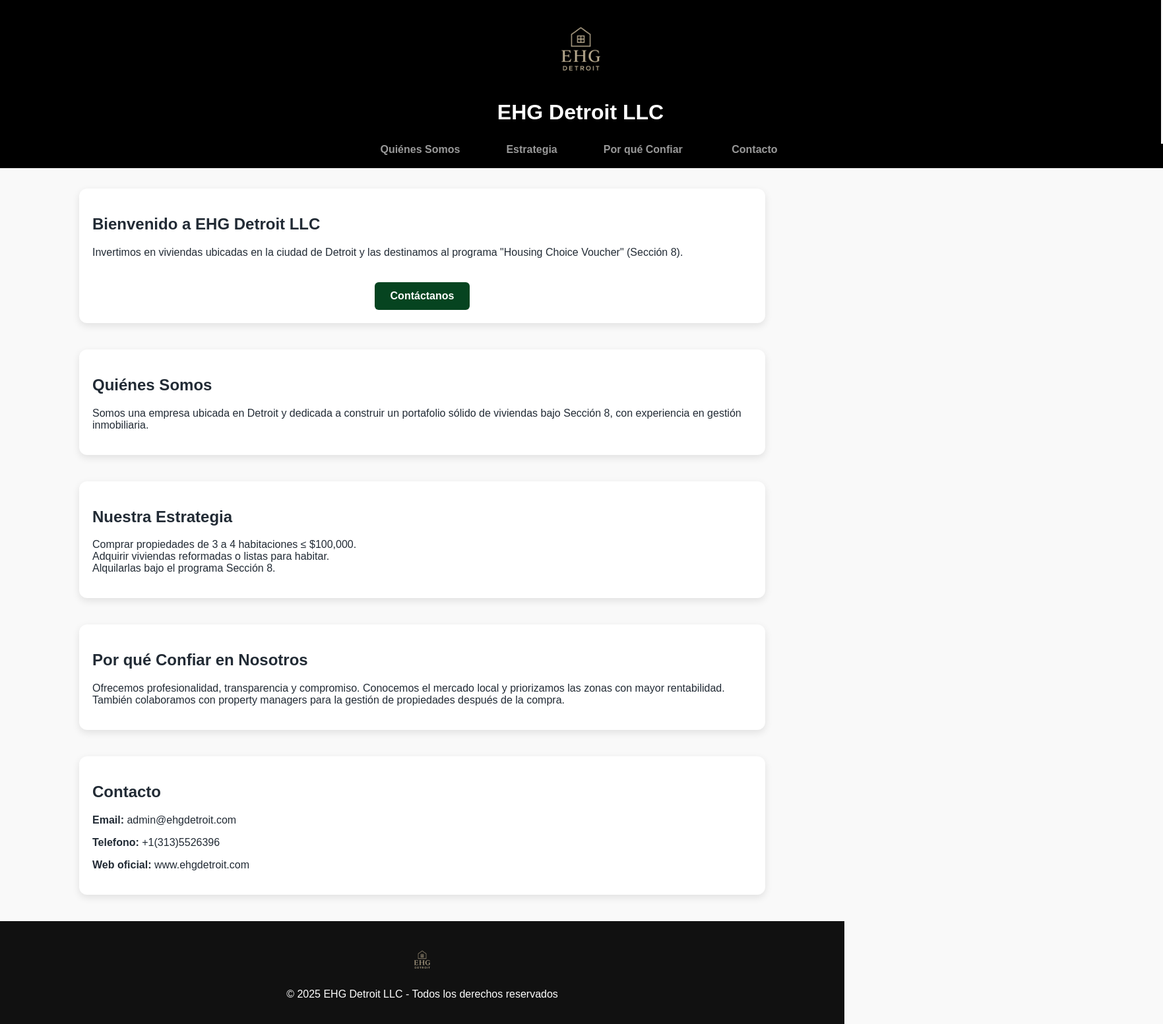
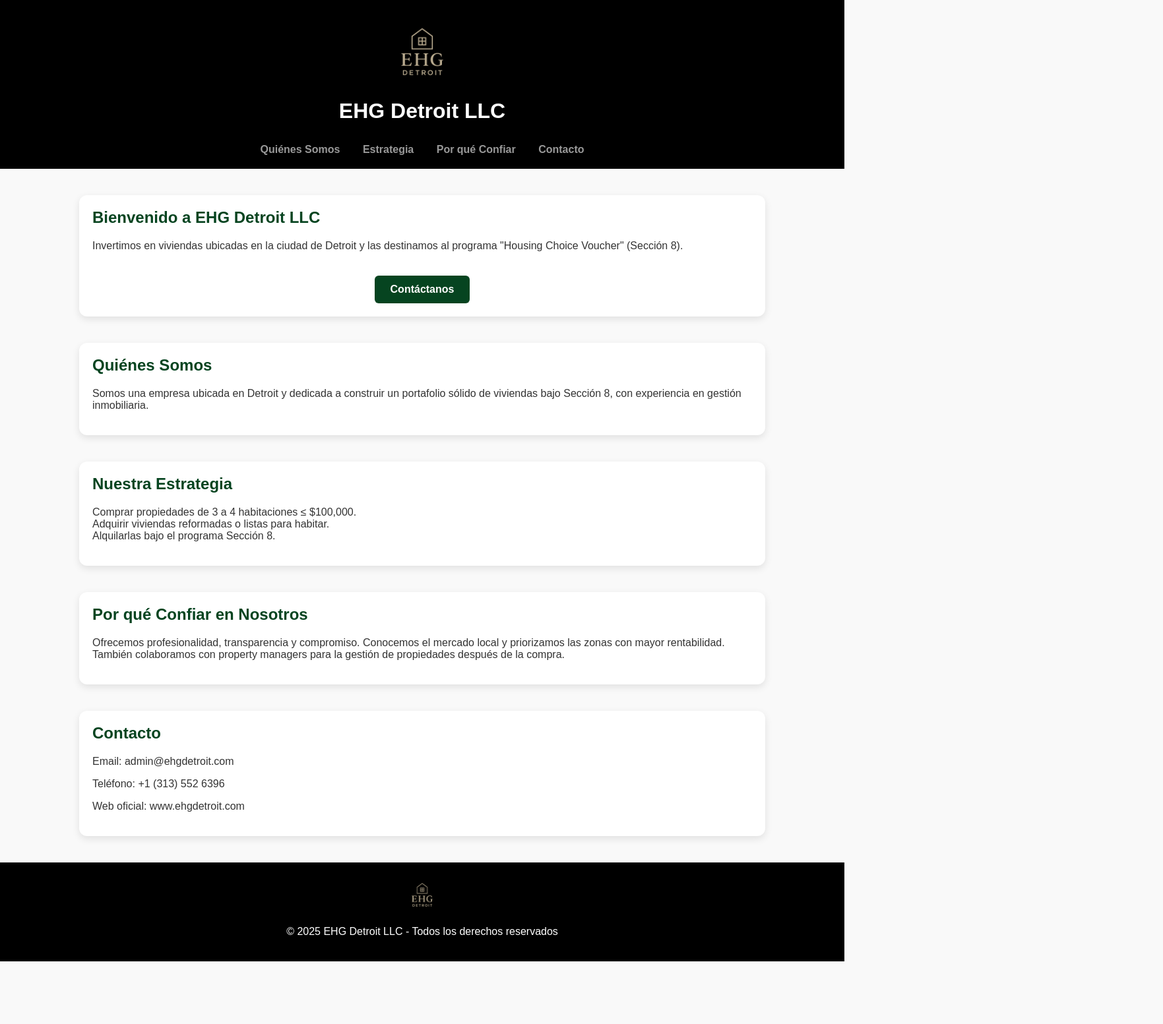
Before and after one commit to Adrian23-23/ehgdetroit-site, a plain HTML site: page index.html in a window 1280 px wide. Shown: the whole page at 66% size, 1763 px wide, since content can reach past the window. After the commit the page ends 1458 px from the top, so only its background shows below. Drawn offline with Linux system fonts and the light colour scheme.

Commit message:
Add files via upload

```diff
--- a/index.html
+++ b/index.html
@@ -1,107 +1,124 @@
 <!DOCTYPE html>
 <html lang="es">
   <head>
-    <meta http-equiv="content-type" content="text/html; charset=UTF-8">
+    <meta charset="UTF-8">
     <meta name="viewport" content="width=device-width, initial-scale=1.0">
     <title>EHG Detroit LLC</title>
     <style>
-    body {margin:0;font-family:Arial,sans-serif;background:#f9f9f9;color:#333;}
-    header {background:#111;color:white;padding:20px;text-align:center;}
-    header img {height:80px;display:block;margin:0 auto 10px;}
-    nav a {margin:0 15px;color:white;text-decoration:none;font-weight:bold;}
-    section {max-width:1000px;margin:40px auto;padding:20px;background:white;
-      border-radius:12px;box-shadow:0 4px 12px rgba(0,0,0,0.1);}
-    h1,h2 {color:#064420;}
-    footer {background:#111;color:white;text-align:center;padding:20px;margin-top:40px;}
-    .cta {display:inline-block;margin-top:20px;padding:12px 24px;background:#064420;
-      color:white;border-radius:6px;text-decoration:none;font-weight:bold;}
-    .cta:hover {background:#046b2f;}
+    body {
+      margin: 0;
+      font-family: Arial, sans-serif;
+      background: #f9f9f9;
+      color: #333;
+    }
+    header {
+      background: #000;
+      color: white;
+      padding: 20px;
+      text-align: center;
+      display: flex;
+      flex-direction: column;
+      align-items: center;
+      justify-content: center;
+    }
+    header img {
+      width: 120px;
+      height: auto;
+      margin-bottom: 10px;
+    }
+    nav {
+      margin-top: 10px;
+    }
+    nav a {
+      margin: 0 15px;
+      color: #999;
+      text-decoration: none;
+      font-weight: bold;
+    }
+    nav a:hover {
+      color: white;
+    }
+    section {
+      max-width: 1000px;
+      margin: 40px auto;
+      padding: 20px;
+      background: white;
+      border-radius: 12px;
+      box-shadow: 0 4px 12px rgba(0,0,0,0.1);
+    }
+    h1, h2 {
+      color: #064420;
+      margin-top: 0;
+    }
+    .cta {
+      display: inline-block;
+      margin-top: 20px;
+      padding: 12px 24px;
+      background: #064420;
+      color: white;
+      border-radius: 6px;
+      text-decoration: none;
+      font-weight: bold;
+    }
+    .cta:hover {
+      background: #046b2f;
+    }
+    footer {
+      background: #000;
+      color: white;
+      text-align: center;
+      padding: 20px;
+      margin-top: 40px;
+    }
+    footer img {
+      width: 60px;
+      height: auto;
+      display: block;
+      margin: 0 auto 10px;
+    }
   </style>
   </head>
   <body>
-    <header style="background-color: black; height: 206px; width: 1720px;">
-      <div style="text-align: center;"><img src="logo.png" alt="EHG Detroit LLC Logo"
-
-          style="width: 111px; height: 111px;"></div>
-      <h1 style="background-color: black; height: 25px; text-align: center;"><span
-
-          style="color: white;">EHG Detroit LLC</span></h1>
-      <p><br>
-      </p>
-      <div style="text-align: center;">
-        <nav style="background-color: black; margin-top: -15px; height: 37px; margin-left: -28px; width: 1771px;">
-          <span style="color: #999999;"><a href="#quienes" style="color: #999999;">Quiénes
-              Somos</a>&nbsp; &nbsp;&nbsp; &nbsp; &nbsp; <a href="#estrategia"
-
-              style="color: #999999;">Estrategia</a> <a href="#confianza" style="color: #999999;">&nbsp;&nbsp;
-              &nbsp; &nbsp;&nbsp; Por qué Confiar</a>
-            &nbsp;&nbsp; &nbsp; &nbsp; &nbsp; <a href="#contacto" style="color: #999999;">Contacto</a></span>
-        </nav>
+    <header> <img src="logo.png" alt="EHG Detroit LLC Logo">
+      <h1><span style="color: white;">EHG Detroit LLC</span></h1>
+      <nav> <a href="#quienes">Quiénes Somos</a> <a href="#estrategia">Estrategia</a>
+        <a href="#confianza">Por qué Confiar</a> <a href="#contacto">Contacto</a>
+      </nav>
+    </header>
+    <section id="inicio">
+      <h2>Bienvenido a EHG Detroit LLC</h2>
+      <p> Invertimos en viviendas ubicadas en la ciudad de Detroit y las
+        destinamos al programa "Housing Choice Voucher" (Sección 8). </p>
+      <div style="text-align: center;"> <a href="#contacto" class="cta">Contáctanos</a>
       </div>
-    </header>
-    <section id="inicio" style="background-color: white;">
-      <h2 style="text-align: left;"><span style="color: #222b35;">Bienvenido a
-          EHG Detroit LLC</span></h2>
-      <div style="text-align: left;"><span style="color: #222b35;"> </span></div>
-      <p style="text-align: left;"><span style="color: #222b35;">Invertimos en
-          viviendas ubicadas en la ciudad de Detroit y las destinamos al
-          programa "Housing Choice Voucher" (Sección 8).</span></p>
-      <div style="text-align: center;"><span style="color: #222b35;"> <a href="#contacto"
-
-            class="cta">Contáctanos</a></span></div>
     </section>
-    <div style="text-align: left;">
-      <section id="quienes">
-        <h2 style="text-align: left;"><span style="color: #222b35;">Quiénes
-            Somos</span></h2>
-        <div style="text-align: left;"><span style="color: #222b35;"> </span></div>
-        <p style="text-align: left;"><span style="color: #222b35;">Somos una
-            empresa ubicada en Detroit y dedicada a construir un portafolio
-            sólido de viviendas bajo Sección 8, con experiencia en gestión
-            inmobiliaria.</span></p>
-      </section>
-      <section id="estrategia">
-        <h2 style="text-align: left;"><span style="color: #222b35;">Nuestra
-            Estrategia</span></h2>
-        <div style="text-align: left;"><span style="color: #222b35;"> </span></div>
-        <ul style="text-align: left;">
-          <span style="color: #222b35;"> </span>
-        </ul>
-        <div style="text-align: left;"><span style="color: #222b35;">Comprar
-            propiedades de 3 a 4 habitaciones ≤ $100,000.</span><br>
-          <span style="color: #222b35;">Adquirir viviendas reformadas o listas
-            para habitar.</span><br>
-          <span style="color: #222b35;">Alquilarlas bajo el programa Sección 8.</span></div>
-        <ul>
-        </ul>
-      </section>
-    </div>
+    <section id="quienes">
+      <h2>Quiénes Somos</h2>
+      <p> Somos una empresa ubicada en Detroit y dedicada a construir un
+        portafolio sólido de viviendas bajo Sección 8, con experiencia en
+        gestión inmobiliaria. </p>
+    </section>
+    <section id="estrategia">
+      <h2>Nuestra Estrategia</h2>
+      <p> Comprar propiedades de 3 a 4 habitaciones ≤ $100,000.<br>
+        Adquirir viviendas reformadas o listas para habitar.<br>
+        Alquilarlas bajo el programa Sección 8. </p>
+    </section>
     <section id="confianza">
-      <h2 style="text-align: left;"><span style="color: #222b35;">Por qué
-          Confiar en Nosotros</span></h2>
-      <div style="text-align: left;"><span style="color: #222b35;"> </span></div>
-      <p style="text-align: left;"><span style="color: #222b35;">Ofrecemos
-          profesionalidad, transparencia y compromiso. Conocemos el mercado
-          local y priorizamos las zonas con mayor rentabilidad. También
-          colaboramos con property managers para la gestión de propiedades
-          después de la compra.</span></p>
+      <h2>Por qué Confiar en Nosotros</h2>
+      <p> Ofrecemos profesionalidad, transparencia y compromiso. Conocemos el
+        mercado local y priorizamos las zonas con mayor rentabilidad. También
+        colaboramos con property managers para la gestión de propiedades después
+        de la compra. </p>
     </section>
     <section id="contacto">
-      <h2 style="text-align: left;"><span style="color: #222b35;">Contacto</span></h2>
-      <div style="text-align: left;"><span style="color: #222b35;"> </span></div>
-      <p style="text-align: left;"><span style="color: #222b35;"><strong>Email:</strong>
-          admin@ehgdetroit.com</span></p>
-      <div style="text-align: left;"><span style="color: #222b35;"> </span></div>
-      <p style="text-align: left;"><span style="color: #222b35;"><strong>Telefono:</strong>
-          +1(313)5526396</span></p>
-      <div style="text-align: left;"><span style="color: #222b35;"> </span></div>
-      <p style="text-align: left;"><span style="color: #222b35;"><strong>Web
-            oficial:</strong> www.ehgdetroit.com</span></p>
+      <h2>Contacto</h2>
+      <p>Email: admin@ehgdetroit.com</p>
+      <p>Teléfono: +1 (313) 552 6396</p>
+      <p>Web oficial: www.ehgdetroit.com</p>
     </section>
-    <footer>
-      <p><img src="logo.png" alt="EHG Detroit LLC Logo" style="width: 46px; height: 46px;"></p>
+    <footer> <img src="logo.png" alt="EHG Detroit LLC Logo">
       <p>© 2025 EHG Detroit LLC - Todos los derechos reservados</p>
-      <p></p>
     </footer>
   </body>
 </html>
```
